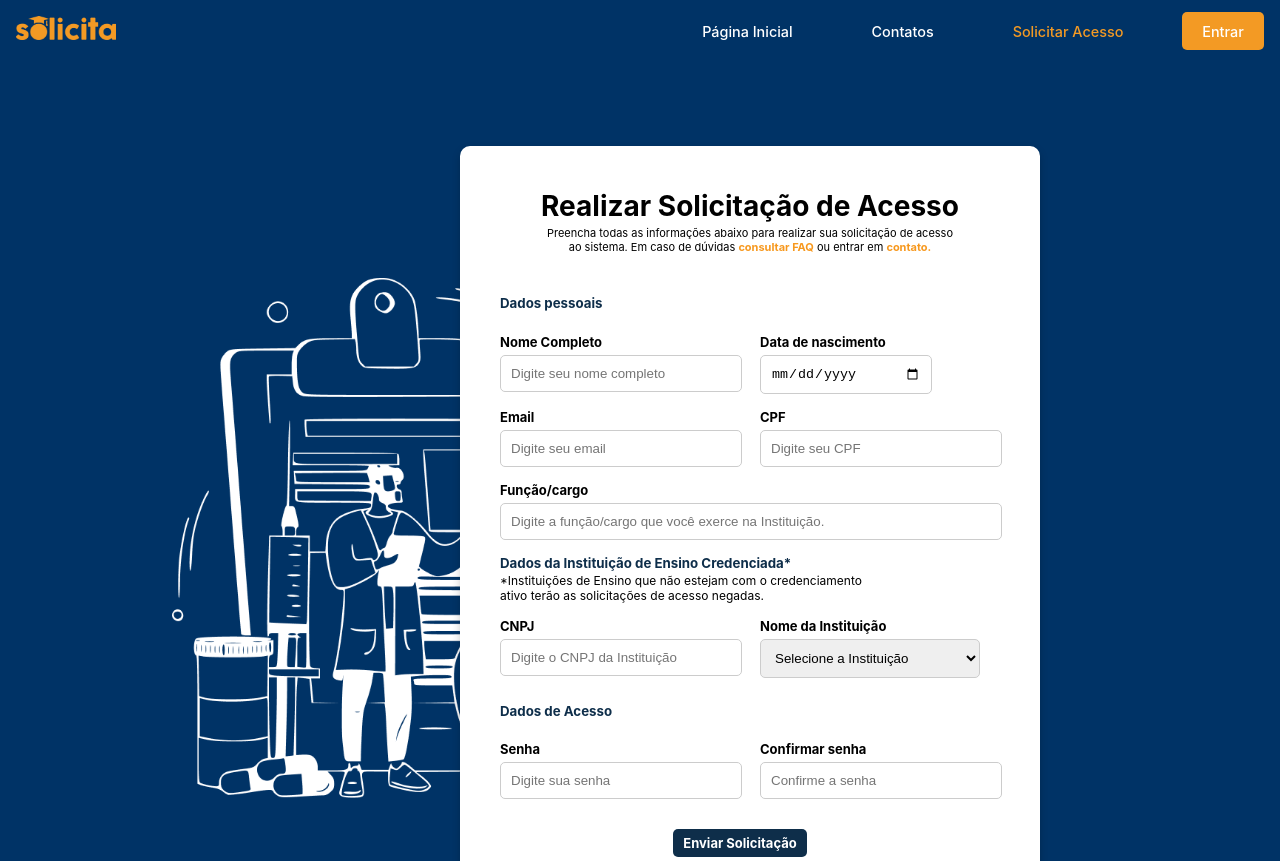
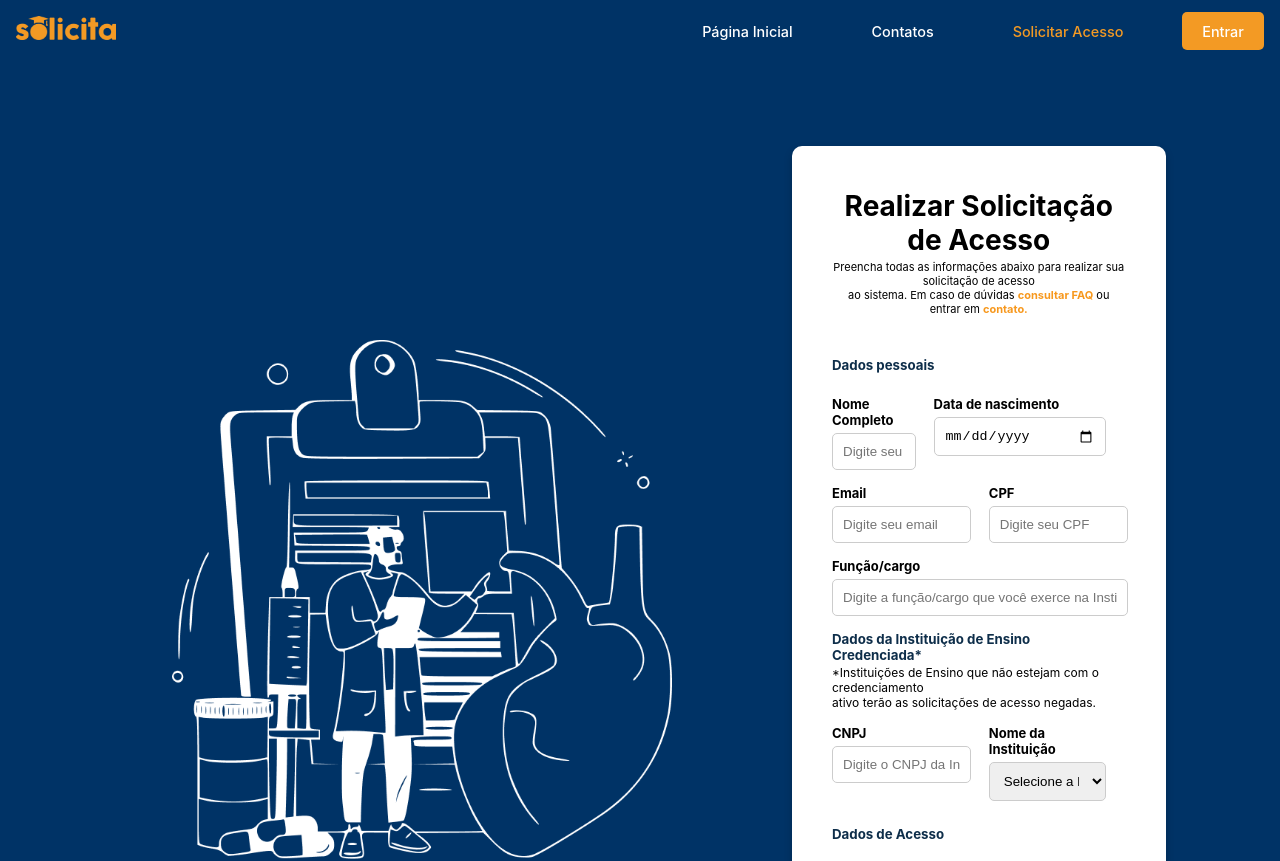
Before and after one commit to laisqueiroz/solicita, a Vue app in the folder frontend/: page /cadastro in a window 1280 px wide. Shown: the top 861 px of the page. Built offline with nearby package versions, Linux system fonts and the light colour scheme.

Commit message:
ajuste tela de cadastro

```diff
--- a/frontend/src/views/CadastroPage.vue
+++ b/frontend/src/views/CadastroPage.vue
@@ -104,10 +104,10 @@ import HeaderHome from '../components/HeaderHome.vue';
         background-color: #ffffff;
         color: #000000;
         padding: 40px;
-         padding-top: 20px;
+        padding-top: 20px;
         border-radius: 10px;
         width: 500px;
-        margin: 10px auto 32px;
+        margin: 10px 0 32px 400px;
         box-shadow: 0 4px 8px rgba(0, 0, 0, 0.2);
     }
 
```
